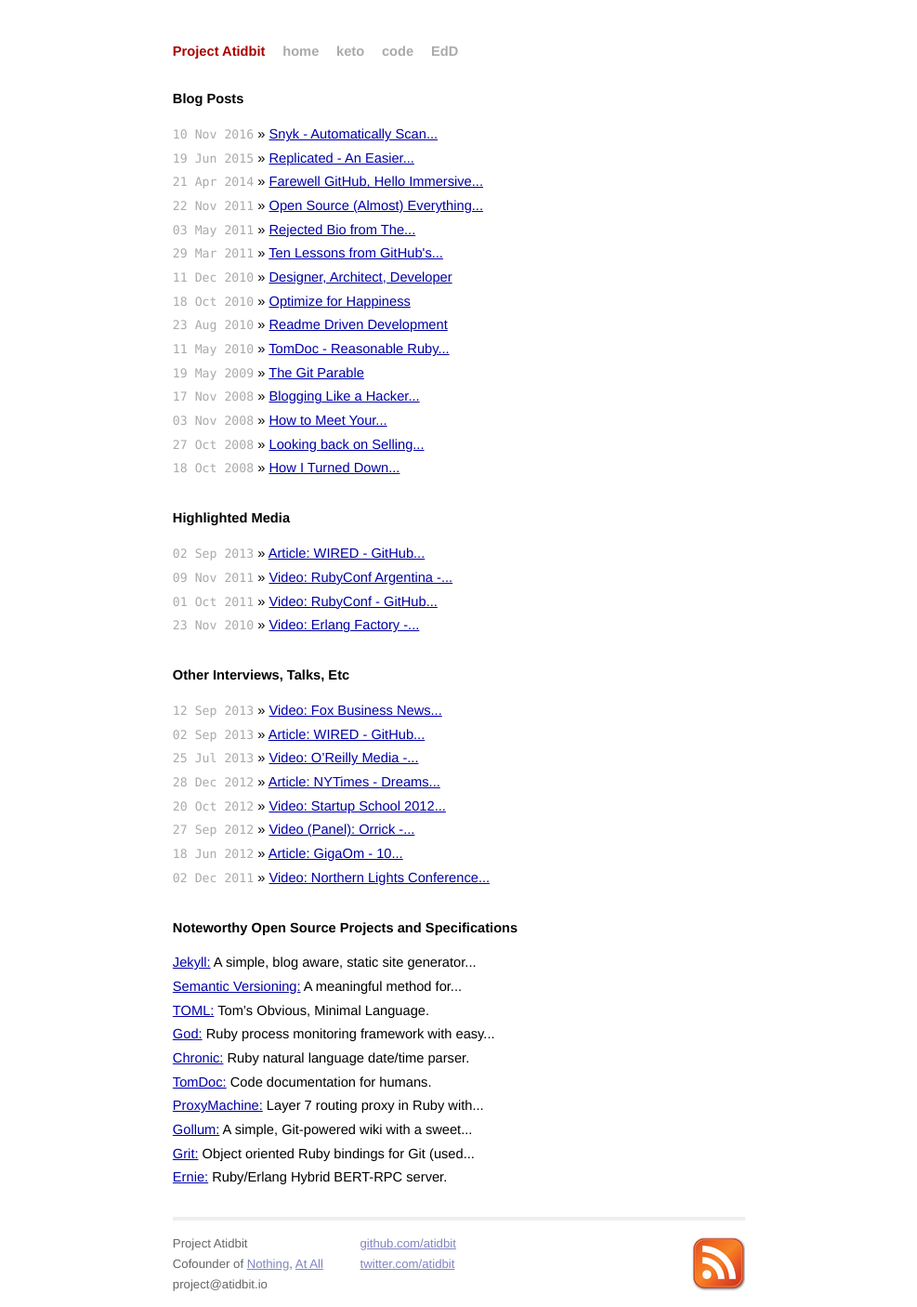
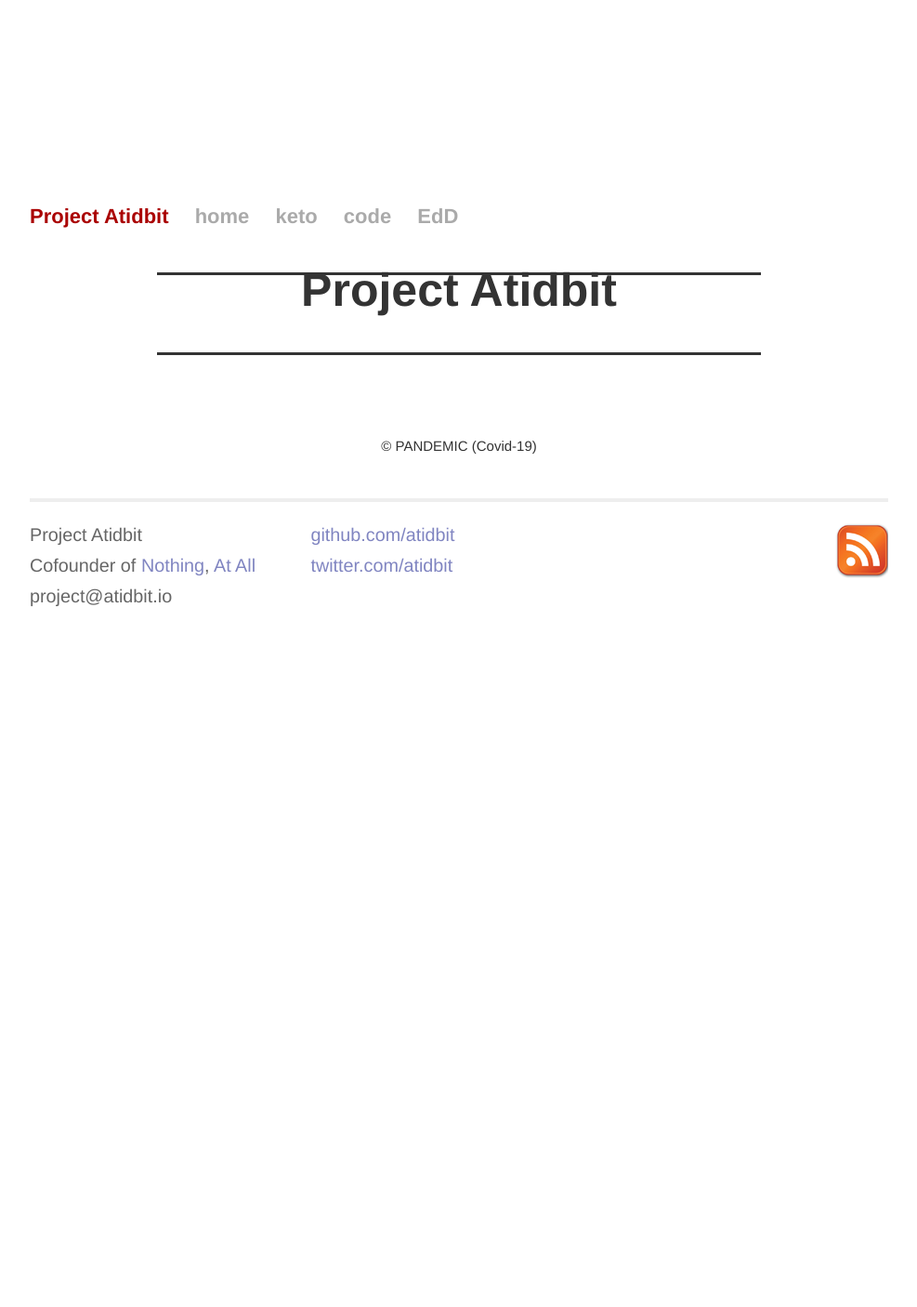
Before and after one commit to atidbit/atidbit.github.io, a Jekyll site: the page built from index.html, in a window 1280 px wide. Shown: the whole page at 93% size, without its empty margins (146-1133 px from the left). Built offline with Jekyll 4.4.1, drawn with Linux system fonts in a browser that asks for light colours; after the commit the page ends 1200 px from its top, so only the background shows below that.

Commit message:
Update index.html

```diff
--- a/index.html
+++ b/index.html
@@ -3,45 +3,41 @@
 title: Project Atidbit
 ---
 
-<div id="home">
-  <h1>Blog Posts</h1>
-  <ul class="posts">
-    {% for post in site.posts %}
-      <li><span>{{ post.date | date_to_string }}</span> &raquo; <a href="{{ post.url }}">{{ post.title | truncatewords: 4 }}</a></li>
-    {% endfor %}
-  </ul>
+<!DOCTYPE HTML PUBLIC "-//W3C//DTD HTML 4.01 Transitional//EN"
+        "http://www.w3.org/TR/html4/loose.dtd">
 
-  <h1>Highlighted Media</h1>
-  <ul class="posts">
-    <li><span>02 Sep 2013</span> &raquo; <a href="http://www.wired.com/wiredenterprise/2013/09/github-for-anything/all/" title="Article: WIRED - GitHub Is Going Mainstream">{{ 'Article: WIRED - GitHub Is Going Mainstream' | truncatewords: 4 }}</a></li>
-    <li><span>09 Nov 2011</span> &raquo; <a href="http://vimeo.com/39016099">{{ 'Video: RubyConf Argentina - Optimizing For Happiness' | truncatewords: 4 }}</a></li>
-    <li><span>01 Oct 2011</span> &raquo; <a href="http://confreaks.com/videos/712-rubyconf2011-github-flavored-ruby">{{ 'Video: RubyConf - GitHub Flavored Ruby' | truncatewords: 4 }}</a></li>
-    <li><span>23 Nov 2010</span> &raquo; <a href="http://vimeo.com/17118008">{{ 'Video: Erlang Factory - Mastering Git Basics' | truncatewords: 4 }}</a></li>
-  </ul>
+<html>
 
-  <h1>Other Interviews, Talks, Etc</h1>
-  <ul class="posts">
-    <li><span>12 Sep 2013</span> &raquo; <a href="http://www.youtube.com/watch?v=k2vJNNAQZlg">{{ 'Video: Fox Business News interview' | truncatewords: 4 }}</a></li>
-    <li><span>02 Sep 2013</span> &raquo; <a href="http://www.wired.com/wiredenterprise/2013/09/github-for-anything/all/">{{ 'Article: WIRED - GitHub Is Going Mainstream' | truncatewords: 4 }}</a></li>
-    <li><span>25 Jul 2013</span> &raquo; <a href="http://www.youtube.com/watch?v=7DoB0SCUtOk&list=SP055Epbe6d5aclKNAa8msO1VvDOJ8sYlS&index=23">{{ 'Video: O’Reilly Media - OSCON 2013 Interview' | truncatewords: 4 }}</a></li>
-    <li><span>28 Dec 2012</span> &raquo; <a href="http://bits.blogs.nytimes.com/2012/12/28/github-has-big-dreams-for-open-source-software-and-more/">{{ 'Article: NYTimes - Dreams of ‘Open’ Everything' | truncatewords: 4 }}</a></li>
-    <li><span>20 Oct 2012</span> &raquo; <a href="http://startupschool.org/2012/preston_werner/">{{ 'Video: Startup School 2012 - People, Product, Philosophy' | truncatewords: 4 }}</a></li>
-    <li><span>27 Sep 2012</span> &raquo; <a href="http://www.youtube.com/watch?v=Ln-B_fs9QMY&feature=youtu.be">{{ 'Video (Panel): Orrick - How to Build a Great Startup Culture' | truncatewords: 4 }}</a></li>
-    <li><span>18 Jun 2012</span> &raquo; <a href="http://gigaom.com/cloud/10-innovators-changing-the-game-for-internet-infrastructure/7/">{{ 'Article: GigaOm - 10 Innovators Changing the Game for Internet Infrastructure' | truncatewords: 4 }}</a></li>
-    <li><span>02 Dec 2011</span> &raquo; <a href="http://vimeo.com/35640883">{{ 'Video: Northern Lights Conference - Leveling Up' | truncatewords: 4 }}</a></li>
-  </ul>
+<head>
+    <meta http-equiv="Content-type" content="text/html;charset=UTF-8">
+    <title>Project Atidbit</title>
+    <style type="text/css">
+      body { text-align: center; padding: 150px; }
+      h1 { font-size: 50px; }
+      body { font: 20px Helvetica, sans-serif; color: #333; }
+      #article { display: block; text-align: center; width: 650px; margin: 0 auto; border-bottom: medium solid; border-top: medium solid; }
+      a { color: #dc8100; text-decoration: none; }
+      a:hover { color: #333; text-decoration: none; }
 
-  <h1>Noteworthy Open Source Projects and Specifications</h1>
-  <ul class="posts">
-    <li><a href="http://github.com/jekyll/jekyll/">Jekyll:</a> {{ 'A simple, blog aware, static site generator (used for this site).' | truncatewords: 7 }}</li>
-    <li><a href="http://semver.org">Semantic Versioning:</a> {{ 'A meaningful method for incrementing version numbers.' | truncatewords: 4 }}</li>
-    <li><a href="http://github.com/toml-lang/toml">TOML:</a> {{ 'Tom’s Obvious, Minimal Language.' | truncatewords: 7 }}</li>
-    <li><a href="http://github.com/mojombo/god/">God:</a> {{ 'Ruby process monitoring framework with easy extensibility.' | truncatewords: 6 }}</li>
-    <li><a href="http://github.com/mojombo/chronic/">Chronic:</a> {{ 'Ruby natural language date/time parser.' | truncatewords: 7 }}</li>
-    <li><a href="http://tomdoc.org">TomDoc:</a> {{ 'Code documentation for humans.' | truncatewords: 7 }}</li>
-    <li><a href="http://github.com/mojombo/proxymachine/">ProxyMachine:</a> {{ 'Layer 7 routing proxy in Ruby with Event Machine.' | truncatewords: 7 }}</li>
-    <li><a href="http://github.com/github/gollum/">Gollum:</a> {{ 'A simple, Git-powered wiki with a sweet API and local frontend.' | truncatewords: 7 }}</li>
-    <li><a href="http://github.com/mojombo/grit/">Grit:</a> {{ 'Object oriented Ruby bindings for Git (used by GitHub).' | truncatewords: 7 }}</li>
-    <li><a href="http://github.com/mojombo/ernie/">Ernie:</a> {{ 'Ruby/Erlang Hybrid BERT-RPC server.' | truncatewords: 7 }}</li>
-  </ul>
+    </style>
+
+</head>
+<body>
+    <div id="article">
+		<center><h1>Project Atidbit</h1></center>
+    </div>
+<!-- Start ALL Kudas.ai PLEASE -->
+<div id="footer" align="center">
+<!-- Start Project Atidbit -->
+
+<ul style="list-style: none; margin: 0; padding: 0; width: 100%; overflow: hidden; border: 0px; border-spacing: 0px;">
+</ul><!-- End Project Atidbit -->
 </div>
+<!-- End ALL Project Atidbit PLEASE -->
+<br><br>
+<center>
+<p style="font-size: 15px;">
+&copy; PANDEMIC (Covid-19)</p>
+</center>
+</body>
+</html>
```
